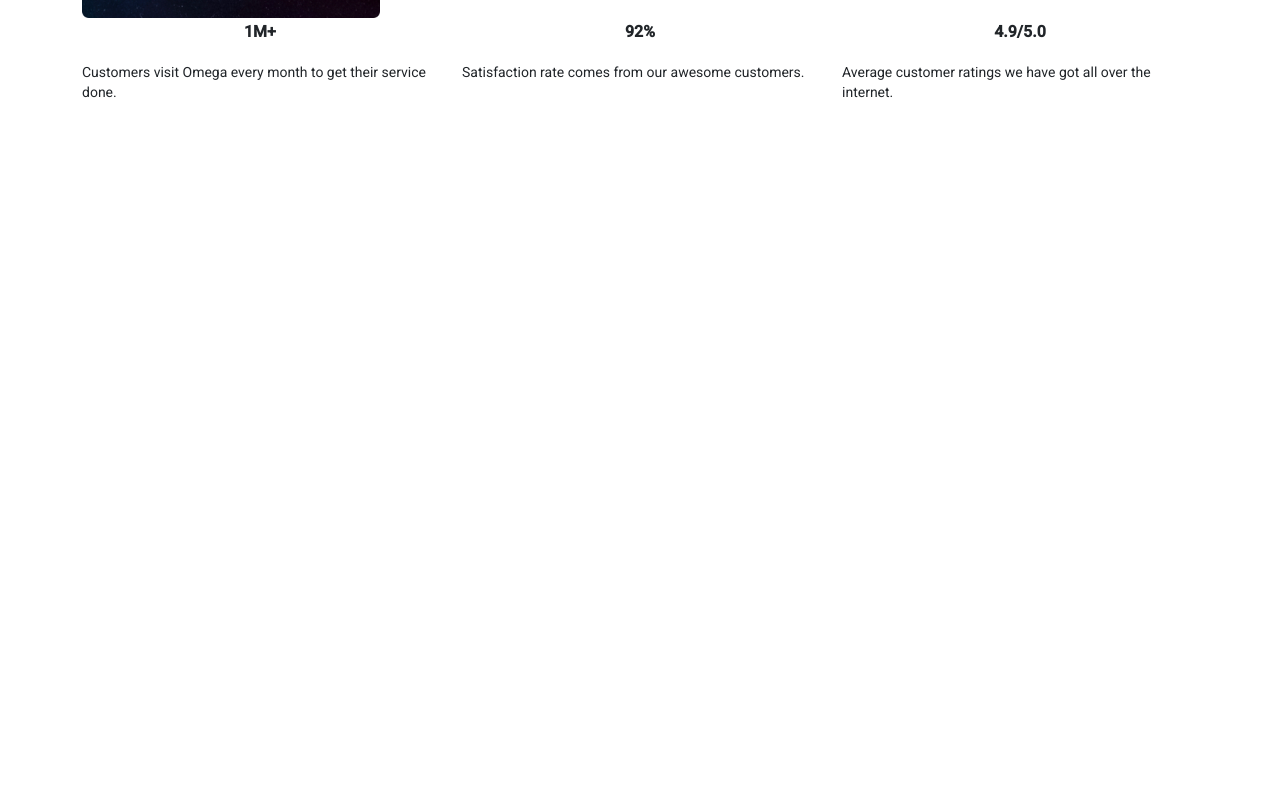
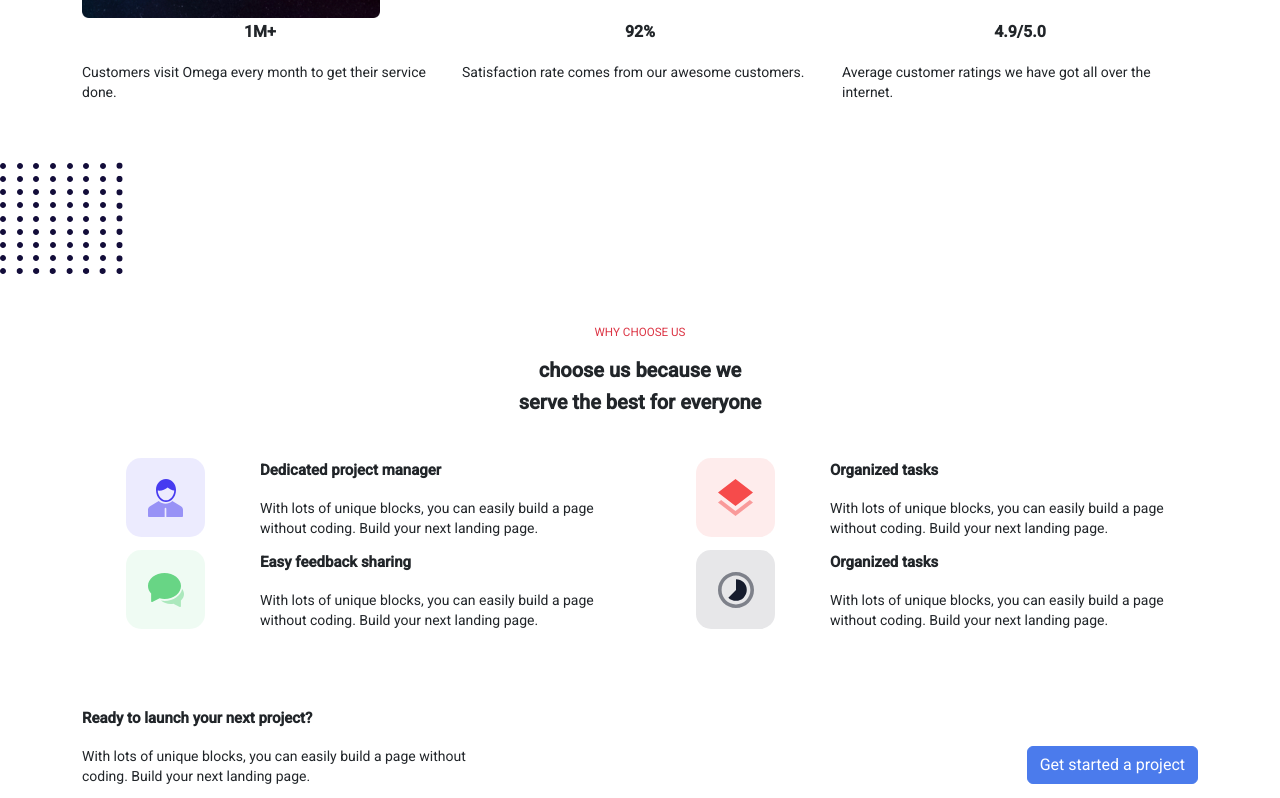
Before and after one commit to shanmukhayya5577/indus_task, an Angular app: page /landing/agency in a window 1280 px wide. Shown: the part 2186-2984 px from the top of the page. Before the commit the page ends 2300 px from the top, so only its background shows below. Built offline with nearby package versions, Linux system fonts and the light colour scheme.

Commit message:
done with why we UI

```diff
--- a/src/app/landingpage/landing-agency/landing-agency.component.css
+++ b/src/app/landingpage/landing-agency/landing-agency.component.css
@@ -51,13 +51,26 @@ main p {
     border-color: #3867d6;
 }
 
-/* ourstory */
-/* .ourstory_blue_dots{
-    position: absolute;
-    top: 100%;
-    bottom: 0%;
-    left: 50%;
-  } */
   .container{
     overflow: hidden !important;
   }
+
+  /* why choose us */
+  .feature-box {
+    background-color: #f9f9f9;
+    padding: 20px;
+    border-radius: 8px;
+  }
+
+  .feature-box .icon {
+    font-size: 2rem;
+    color: #007bff;
+  }
+
+  .feature-box h5 {
+    font-weight: bold;
+  }
+
+  .feature-box p {
+    color: #6c757d;
+  }
--- a/src/app/landingpage/landing-agency/landing-agency.component.html
+++ b/src/app/landingpage/landing-agency/landing-agency.component.html
@@ -1,4 +1,3 @@
-
 <ng-container>
     <div class="container-fluid h-100 first-background-image">
         <div class="col-md-12">
@@ -25,7 +24,8 @@
                     <div class="col-md-6 text-md-start pt-5">
                         <p class="text-danger fw-bold">LET'S SHIFT YOUR BUSINESS</p>
                         <h1 class="fw-bold">Shift your business fast with Shade Pro.</h1>
-                        <p>With lots of unique blocks, you can easily build a page without coding. Build your next consultancy
+                        <p>With lots of unique blocks, you can easily build a page without coding. Build your next
+                            consultancy
                             website within few minutes.</p>
                         <a href="#" class="btn btn-primary">Get started a project</a>
                     </div>
@@ -42,13 +42,13 @@
 <ng-container>
     <main class="container text-center">
         <div class="row">
-                <p class="text-center text-danger">Our Services</p>
-                <div class="col-12">
-                    <h2>We provide great services for our<br> customers based on needs</h2>
+            <p class="text-center text-danger">Our Services</p>
+            <div class="col-12">
+                <h2>We provide great services for our<br> customers based on needs</h2>
             </div>
 
             <div class="col-md-4">
-                    <img src="../../../assets/services_green_card1.png">
+                <img src="../../../assets/services_green_card1.png">
             </div>
             <div class="col-md-4">
                 <img src="../../../assets/services_blue_card2.png">
@@ -60,12 +60,13 @@
 
         <div class="row mt-5">
             <div class="col-md-3">
-                <img src="../../../assets/services_frankli.svg" alt="Franklin" >
+                <img src="../../../assets/services_frankli.svg" alt="Franklin">
             </div>
             <div class="col-md-6 pt-3">
                 <div style="text-align: left;">
-                    <div class="mb-3"><img src="../../../assets/services_stars_icon.svg" ></div>
-                    <p class="mb-0">"OMG! I cannot believe that I have got a brand new landing page <br> after getting Albino. It was super easy to edit and publish."</p>
+                    <div class="mb-3"><img src="../../../assets/services_stars_icon.svg"></div>
+                    <p class="mb-0">"OMG! I cannot believe that I have got a brand new landing page <br> after getting
+                        Albino. It was super easy to edit and publish."</p>
                     <p class="mt-2"><strong>Franklin Hicks</strong> <span class="text-muted">| Web Developer</span></p>
                 </div>
             </div>
@@ -94,8 +95,10 @@
                 <!-- <div class="col-md-1"></div> -->
                 <div class="col-md-4 pb-5 mx-5">
                     <img src="../../../assets/our_service_image2.png" alt="Image 2" height="60%" width="60%">
-                    <p class="pt-4">We share common trends and strategies for improving your rental income and making sure you stay in high
-                        demand. With lots of unique blocks, you can easily build a page without coding. Build your next landing
+                    <p class="pt-4">We share common trends and strategies for improving your rental income and making
+                        sure you stay in high
+                        demand. With lots of unique blocks, you can easily build a page without coding. Build your next
+                        landing
                         page.</p>
                 </div>
                 <div class="col-md-4 mx-4 pt-5 justify-content-center">
@@ -109,11 +112,11 @@
                 <p>Customers visit Omega every month to get their service done.</p>
             </div>
             <div class="col-md-4">
-                <h3  class="text-center"><strong>92%</strong></h3>
+                <h3 class="text-center"><strong>92%</strong></h3>
                 <p>Satisfaction rate comes from our awesome customers.</p>
             </div>
             <div class="col-md-4">
-                <h3  class="text-center"><strong>4.9/5.0</strong></h3>
+                <h3 class="text-center"><strong>4.9/5.0</strong></h3>
                 <p>Average customer ratings we have got all over the internet.</p>
             </div>
 
@@ -121,3 +124,73 @@
         </div>
     </div>
 </ng-container>
+
+<!-- Why Choose us -->
+ <div class="col-12 m-0 pt-5">
+
+        <img src="../../../assets/group-161-icon.svg">
+ </div>
+<div class="container my-5 ">
+    <div class="text-center">
+        <h5 class="text-danger">WHY CHOOSE US</h5>
+        <h2 class="mb-4"><strong>choose us because we <br>
+                serve the best for everyone</strong> </h2>
+    </div>
+    <div class="row text-center">
+        <div class="col-md-12 py-3">
+            <div class="row">
+                <div class="col-md-2">
+                    <img src="../../../assets/person_icon.svg" alt="">
+                </div>
+                <div class="col-md-4 p-0 m-0">
+                    <h4 class="text-start"><strong>Dedicated project manager</strong></h4>
+                    <p class="text-start">With lots of unique blocks, you can easily build a page without coding.
+                        Build your next landing page.</p>
+                </div>
+                <div class="col-md-2">
+                    <img src="../../../assets/organized_task.svg" alt="">
+                </div>
+                <div class="col-md-4 m-0 p-0">
+                    <h4 class="text-start"><strong>Organized tasks</strong></h4>
+                    <p class="text-start">With lots of unique blocks, you can easily build a page without coding. Build your next landing page.</p>
+                </div>
+            </div>
+
+            <div class="row ">
+                <div class="col-md-2">
+                    <img src="../../../assets/green_chat.svg" alt="">
+                </div>
+                <div class="col-md-4 p-0 m-0">
+                    <h4 class="text-start"><strong>Easy feedback sharing</strong></h4>
+                    <p class="text-start">With lots of unique blocks, you can easily build a page without coding.
+                        Build your next landing page.</p>
+                </div>
+                <div class="col-md-2">
+                    <img src="../../../assets/black_circle_emoji.svg" alt="">
+                </div>
+                <div class="col-md-4 m-0 p-0">
+                    <h4 class="text-start"><strong>Organized tasks</strong></h4>
+                    <p class="text-start">With lots of unique blocks, you can easily build a page without coding. Build your next landing page.</p>
+                </div>
+            </div>
+        </div>
+    </div>
+    <div class="text-start pt-5">
+        <div clas="col-md-12">
+            <div class="col-md-6">
+                <h4><strong>Ready to launch your next project?</strong></h4>
+            </div>
+        </div>
+        <div clas="col-md-12">
+            <div class="row">
+                <div class="col-md-6">
+                    <p>With lots of unique blocks, you can easily build a page without <br>coding. Build your next landing page.</p>
+                </div>
+                <div class="col-md-6 text-end">
+                    <a href="#" class="btn btn-primary">Get started a project</a>
+                </div>
+            </div>
+        </div>
+
+    </div>
+</div>
--- a/src/index.html
+++ b/src/index.html
@@ -11,16 +11,11 @@
   <link rel="preconnect" href="https://fonts.gstatic.com">
   <link href="https://fonts.googleapis.com/css2?family=Roboto:wght@300;400;500&display=swap" rel="stylesheet">
   <link href="https://fonts.googleapis.com/icon?family=Material+Icons" rel="stylesheet">
-  <script src="https://kit.fontawesome.com/508e6ad9cd.js" crossorigin="anonymous"></script>
-  <link href="https://unpkg.com/aos@2.3.1/dist/aos.css" rel="stylesheet">
 </head>
 <body class="mat-typography">
 
   <app-root></app-root>
-  <script>
-    AOS.init();
-  </script>
+  <script src="https://kit.fontawesome.com/508e6ad9cd.js" crossorigin="anonymous"></script>
   <script src="https://cdn.jsdelivr.net/npm/bootstrap@5.3.3/dist/js/bootstrap.bundle.min.js" integrity="sha384-YvpcrYf0tY3lHB60NNkmXc5s9fDVZLESaAA55NDzOxhy9GkcIdslK1eN7N6jIeHz" crossorigin="anonymous"></script>
-  <script src="https://unpkg.com/aos@2.3.1/dist/aos.js"></script>
 </body>
 </html>
```
Also changed, not shown: src/assets/organized_task.svg (added).
